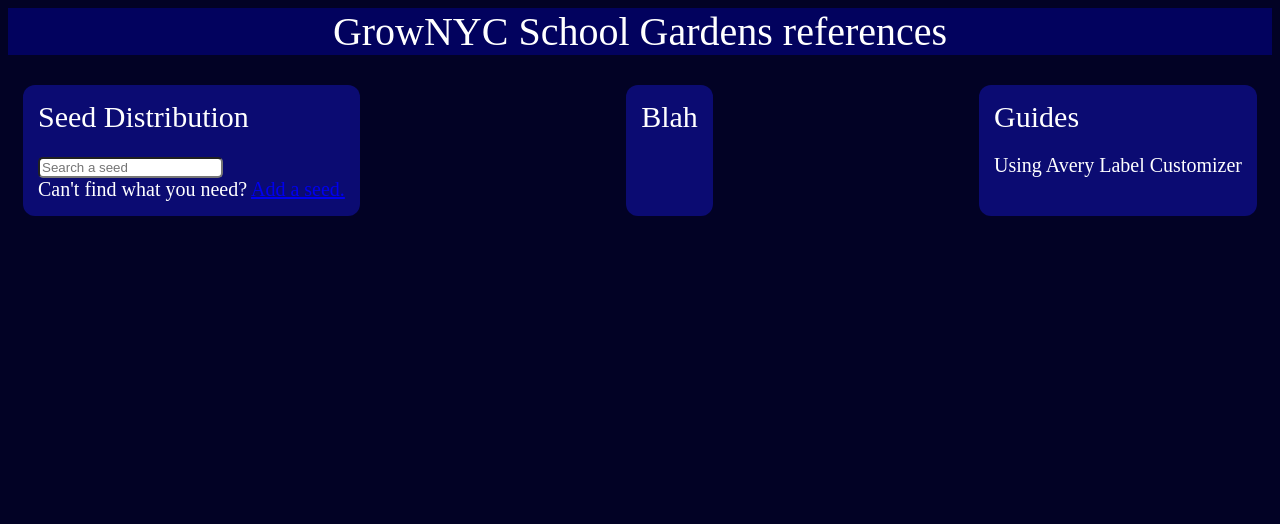
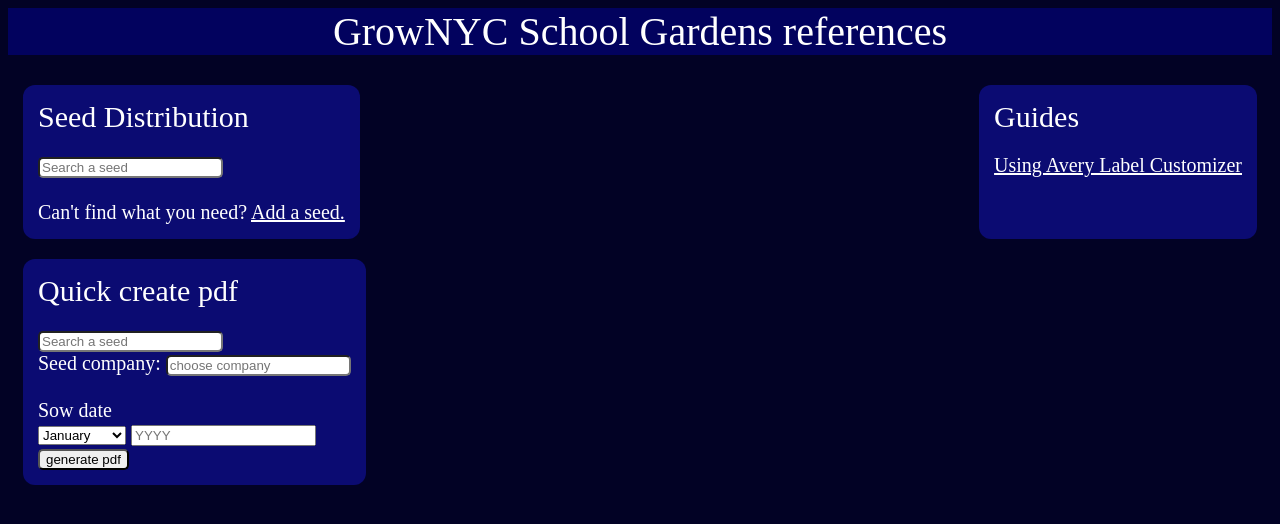
Before and after one commit to laurenM25/GrowNYC-references, a Flask app: template templates/homepage.html in a window 1280 px wide. Shown: the top 524 px of the page. Run offline with Flask 3, Linux system fonts and the light colour scheme; the template is opened without the code that fills it: most values are stand-ins (such as "Sample title", 1, 10 or a date in 2020).

Commit message:
added 'quick create pdf' and protections against user error

```diff
--- a/app.py
+++ b/app.py
@@ -8,7 +8,7 @@
 @app.route('/')
 @app.route('/homepage')
 def index():
-    return render_template('homepage.html',seeds=list_of_seeds())
+    return render_template('homepage.html',seeds=list_of_seeds(), companies=list_of_companies())
 
 @app.route('/seed-info-page')
 def seed_info_page():
@@ -30,14 +30,14 @@
                     matches.append(line)
 
 
-    return render_template('seed-info-page.html', seed=seed_type.capitalize(), matches = names_and_photos(matches))
+    return render_template('seed-info-page.html', seed=seed_type.capitalize(), matches = names_and_photos(matches),companies=list_of_companies())
 
 @app.route('/pdf-viewer')
 def pdf_viewer():
     variety = request.args.get('variety').title()
     pic_filename = get_photo_filename(variety)
-    company = "Johnny's Seeds"
-    date = "12/2024"
+    company = request.args.get('company')
+    date = request.args.get('month') + " " +  request.args.get("year")
 
     return render_template('pdf-viewer.html', rows=10, columns=3, picture=pic_filename, variety=variety, company=company, date=date)
 
@@ -52,10 +52,20 @@
     specific_seed = request.args.get('specific-seed').lower()
     company = request.args.get('company').title()
     QR_link = request.args.get('QR-link')
+
+    #confirm no blank inputs
+    inputs = [generic_seed,specific_seed,company,QR_link]
+    if any(len(ele)==0 for ele in inputs):
+        expl="Missing an input. Make sure to fill out all areas on the form."
+        return render_template('error.html', error="Missing value", expl=expl)
+
     plant_image = request.args.get('fileUpload')
 
     #add entry to database
-    update_database_list(generic_seed,specific_seed,company,QR_link,plant_image)
+    update = update_database_list(generic_seed,specific_seed,company,QR_link,plant_image)
+    if isinstance(update,str):
+        expl = "An error occured when updating the database list with the image. System error."
+        return render_template('error.html', error=update, expl=expl)
 
     seed_name = (specific_seed + generic_seed).title()
 
--- a/static/seedList.txt
+++ b/static/seedList.txt
@@ -14,7 +14,7 @@
 radish: purple heart
 beet: chioggia
 squash: patty pan
-dill
+dill: teddy
 marigold: tangerine gem
 soybean: chiba green
 spinach: seaside
--- a/static/styles/general.css
+++ b/static/styles/general.css
@@ -16,6 +16,7 @@
     display: flex;
     flex-direction: row;
     justify-content: space-between;
+    margin-bottom: 20px;
 }
 
 .page-column {
@@ -26,3 +27,23 @@
 .search-bar {
     border-radius: 5px;
 }
+
+
+button {
+    border-radius: 5px;
+}
+
+select:hover,
+datalist:hover {
+    background-color: lightblue;
+}
+
+button:hover {
+    background-color: rgb(3, 59, 3);
+    color: white;
+}
+
+.return-home-button {
+    background-color: lightgreen;
+    color: black;
+}
--- a/static/styles/homepage.css
+++ b/static/styles/homepage.css
@@ -16,3 +16,7 @@
     padding-right: 15px;
     padding-bottom: 15px;
 }
+
+a {
+    color: white;
+}
--- a/templates/homepage.html
+++ b/templates/homepage.html
@@ -21,15 +21,59 @@
                         <option value='{{seed}}'></option>
                         {%endfor%}
                     </datalist>
-                </form>
+                </form><br>
                 <div>Can't find what you need? <a href="/add-seed">Add a seed.</a></div>
             </div>
             <div class="page-column">
-                <div class="column-heading">Blah</div>
+                <div class="column-heading">Guides</div>
+                <div><a href="https://docs.google.com/document/d/1yAuVVrQUOgCDJTch3IgE2xbegQUQoEETelGP7g52OVQ/edit?usp=sharing"
+                        target="_blank">Using Avery Label Customizer</a></div>
             </div>
+        </div>
+        <div class="page-row">
             <div class="page-column">
-                <div class="column-heading">Guides</div>
-                <div>Using Avery Label Customizer</div>
+                <div class="column-heading">Quick create pdf</div>
+                <div class="pdf-options-box">
+                    <form action="/pdf-viewer?variety={{match}}" method="get">
+                        <!-- Seed variety -->
+                        <input class="search-bar" list="variety" name="variety" placeholder="Search a seed">
+                        <datalist id="variety">
+                            {% for seed in seeds %}
+                            <option value='{{seed}}'></option>
+                            {%endfor%}
+                        </datalist>
+                        <!-- Seed company -->
+                        <br><label>Seed company:</label>
+                        <input class="search-bar" type="textbox" list="company" placeholder="choose company"
+                            name="company">
+                        <datalist id="company">
+                            {% for company in companies %}
+                            <option value='{{company}}'></option>
+                            {%endfor%}
+                        </datalist>
+                        <br>
+                        <!-- Sow date -->
+                        <br><label for="month">Sow date</label><br>
+                        <select id="month" name="month">
+                            <option value="Jan.">January</option>
+                            <option value="Feb.">February</option>
+                            <option value="March">March</option>
+                            <option value="April">April</option>
+                            <option value="May">May</option>
+                            <option value="June">June</option>
+                            <option value="July">July</option>
+                            <option value="Aug.">August</option>
+                            <option value="Sept.">September</option>
+                            <option value="Oct.">October</option>
+                            <option value="Nov.">November</option>
+                            <option value="Dec.">December</option>
+                        </select>
+                        <input class="year-box" type="text" id="year" name="year" placeholder="YYYY">
+                        <br>
+                        <!-- Generate pdf button -->
+                        <button>generate pdf</button>
+                    </form>
+                </div>
             </div>
         </div>
 
```
Also changed, not shown: functions.py (+14 -3 lines), static/styles/error.css (added, +8 -0 lines), static/styles/seed-info.css (+29 -0 lines), templates/error.html (added, +17 -0 lines), templates/seed-info-page.html (+40 -2 lines).
